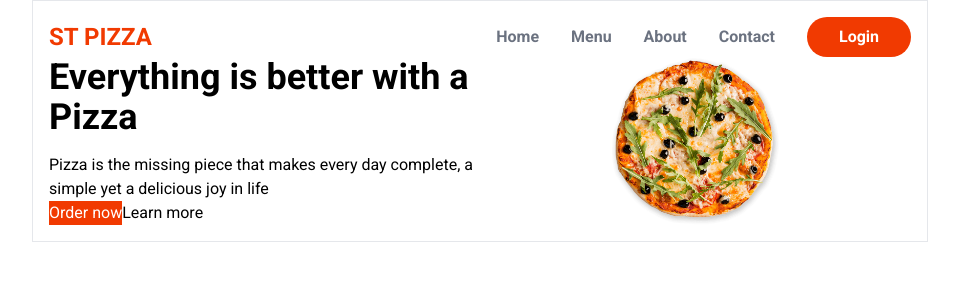
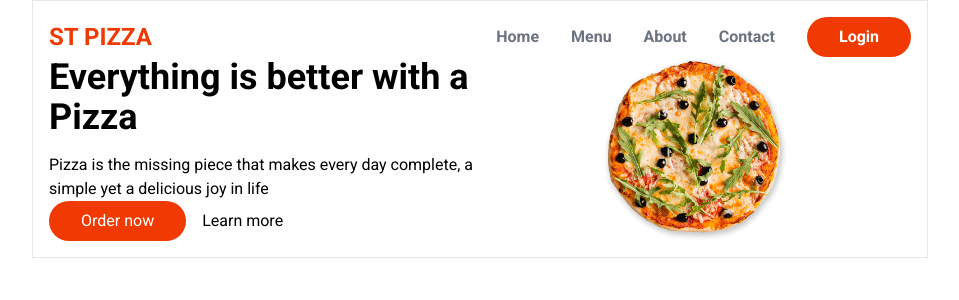
Before and after one commit to jadepeck/food-ordering-app, a Next.js app: page / in a window 1280 px wide. Shown: the top 300 px of the page, without its empty margins (160-1119 px from the left). Built offline with nearby package versions, Linux system fonts and the light colour scheme.

Commit message:
right arrow on hero layout

```diff
--- /dev/null
+++ b/src/components/icons/Right.js
@@ -0,0 +1,5 @@
+export default function Right({className='w-6 h-6'}) {
+  <svg xmlns="http://www.w3.org/2000/svg" fill="none" viewBox="0 0 24 24" strokeWidth={1.5} stroke="currentColor" className={className}>
+  <path strokeLinecap="round" strokeLinejoin="round" d="m12.75 15 3-3m0 0-3-3m3 3h-7.5M21 12a9 9 0 1 1-18 0 9 9 0 0 1 18 0Z" />
+</svg>
+}
--- a/src/components/layout/Hero.js
+++ b/src/components/layout/Hero.js
@@ -1,4 +1,5 @@
 import Image from "next/image";
+import Right from "@/components/icons/Right"
 
 export default function Hero() {
   return (
@@ -14,9 +15,10 @@ export default function Hero() {
           Pizza is the missing piece that makes every day complete, a simple yet a delicious joy in life
 
         </p>
-       <div>
-         <button className='bg-primary text-white'>
+       <div className='flex gap-4'>
+         <button className='bg-primary text-white px-8 py-2 rounded-full'>
           Order now
+          <Right/>
          </button>
          <button>
           Learn more
```
